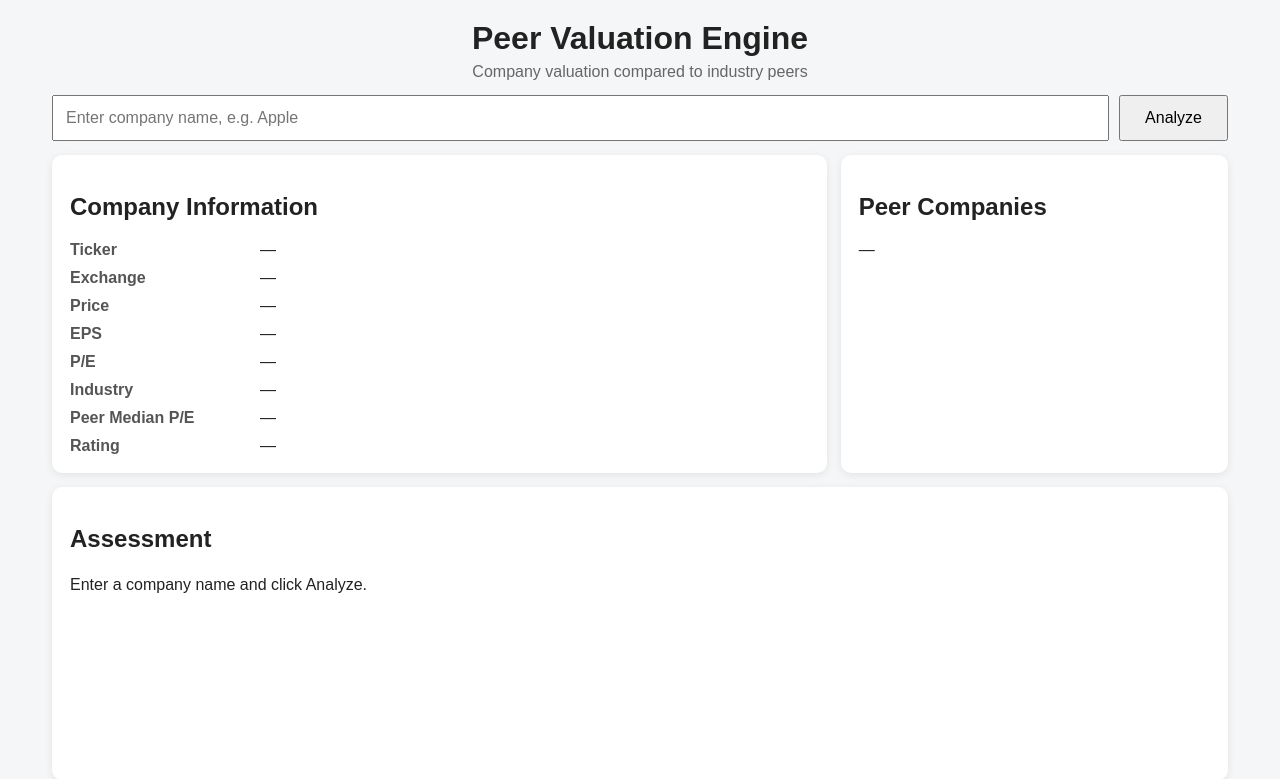
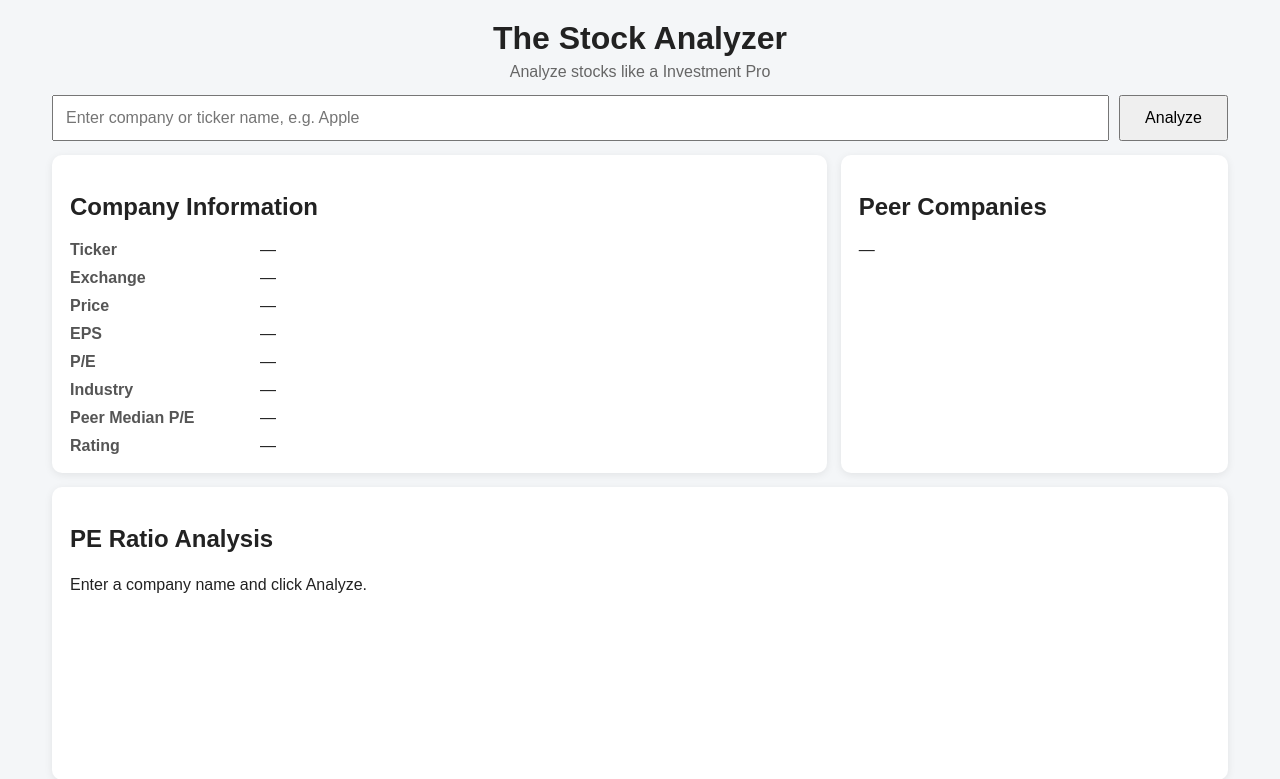
Before and after one commit to tradersamba/stock-analyzer, a FastAPI app: page / in a window 1280 px wide. Shown: the top 779 px of the page. Run offline with FastAPI, Linux system fonts and the light colour scheme.

Commit message:
Update index.html
Changed some Titles

```diff
--- a/templates/index.html
+++ b/templates/index.html
@@ -9,12 +9,12 @@
 <div class="app">
 
     <header>
-        <h1>Peer Valuation Engine</h1>
-        <p>Company valuation compared to industry peers</p>
+        <h1>The Stock Analyzer</h1>
+        <p>Analyze stocks like a Investment Pro</p>
     </header>
 
     <section class="search-box">
-    <input id="companyInput" type="text" placeholder="Enter company name, e.g. Apple" onkeydown="if(event.key === 'Enter') analyzeStock()">        <button onclick="analyzeStock()">Analyze</button>
+    <input id="companyInput" type="text" placeholder="Enter company or ticker name, e.g. Apple" onkeydown="if(event.key === 'Enter') analyzeStock()">        <button onclick="analyzeStock()">Analyze</button>
     </section>
 
     <main class="dashboard">
@@ -42,7 +42,7 @@
     </main>
 
     <section class="assessment-panel">
-        <h2>Assessment</h2>
+        <h2>PE Ratio Analysis</h2>
         <div id="assessment" class="assessment-scroll">
             Enter a company name and click Analyze.
         </div>
```
